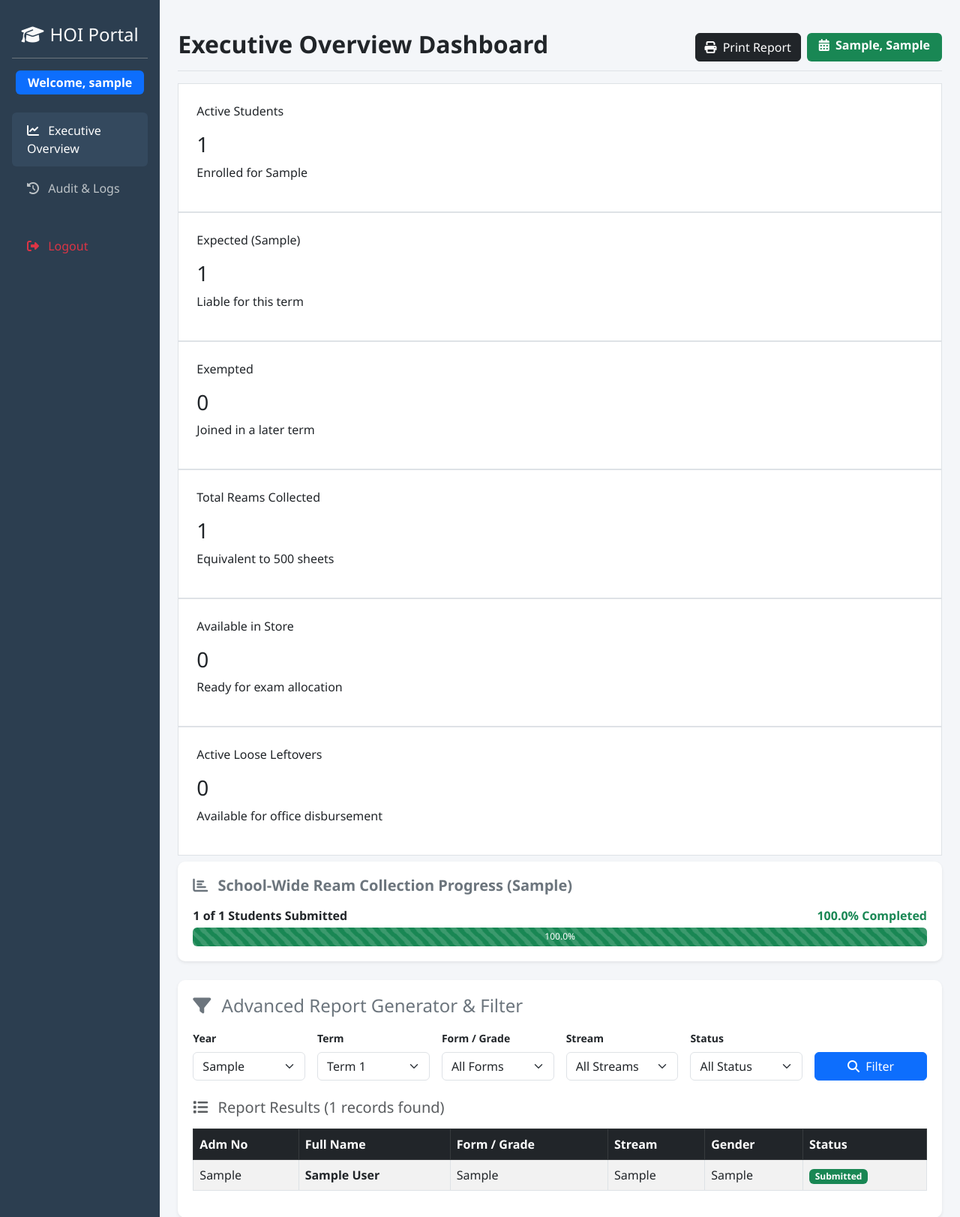
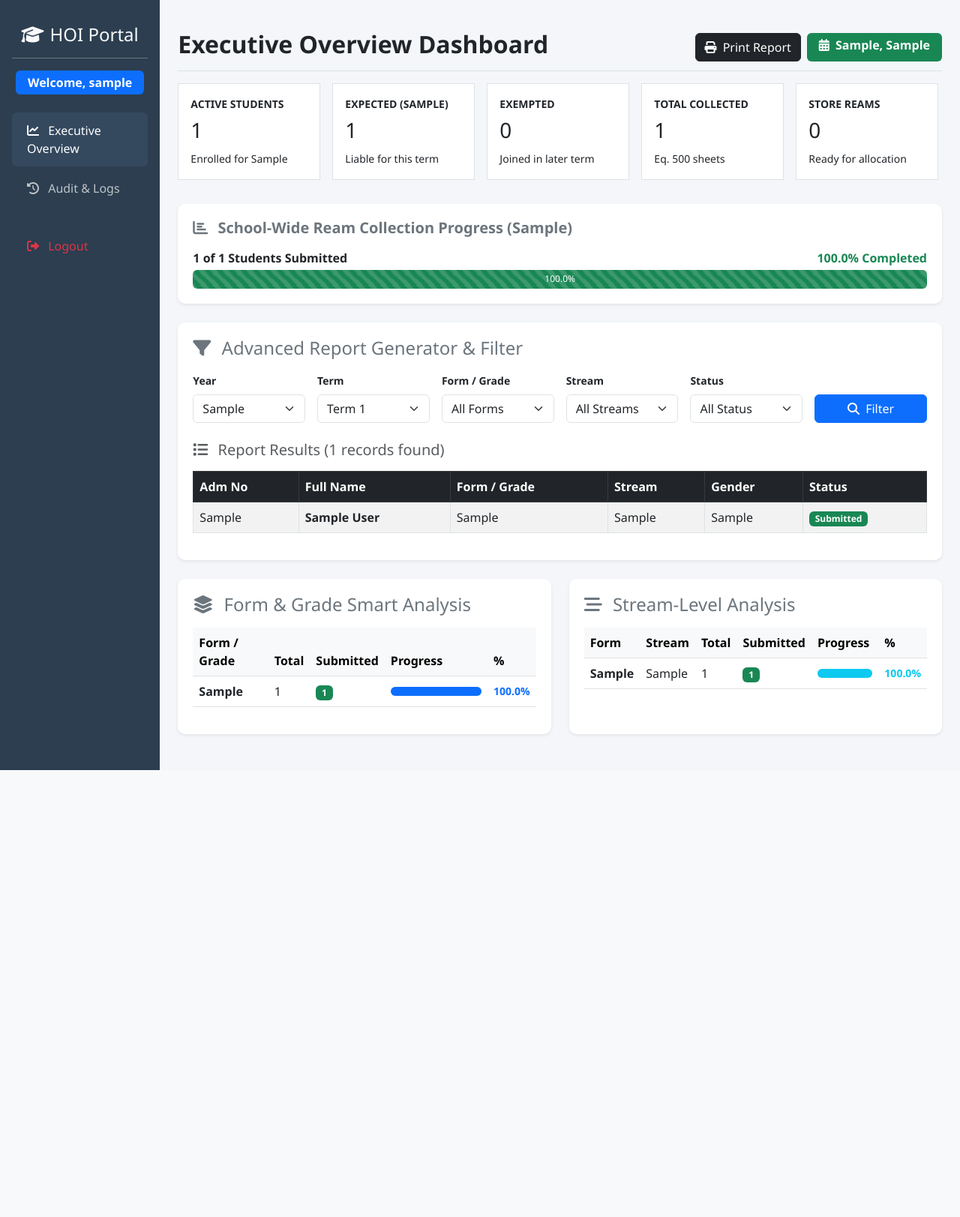
Before and after one commit to erickodhi/ALMERIC_REAM, a Flask app: page /portal/hoi in a window 1280 px wide. Shown: the top 1623 px of the page at 75% size. After the commit the page ends 1027 px from the top, so only its background shows below. Run offline with Flask 3, Linux system fonts and the light colour scheme; a user stored in the database is signed in; tables that the repository leaves empty hold one stand-in row (values such as "Sample post").

Commit message:
Force all 6 HOI cards into a single unyielding horizontal row

```diff
--- a/templates/hoi_dashboard.html
+++ b/templates/hoi_dashboard.html
@@ -79,49 +79,50 @@
             {% endwith %}
 
             <!-- KPI Metric Cards -->
-            <div class="flex flex-nowrap overflow-x-auto gap-4 mb-6 pb-2 w-full">
+            <div style="display: flex; flex-wrap: nowrap; overflow-x: auto; gap: 1rem;" class="mb-4 pb-2 w-full">
 
                 <!-- Card 1: Active Students -->
-                <div class="bg-white p-4 rounded-xl border-l-4 border-l-blue-500 border border-slate-200 shadow-xs flex-1 min-w-[200px]">
-                    <p class="text-xs font-bold text-slate-500 uppercase tracking-wider">Active Students</p>
-                    <h3 class="text-xl font-bold text-slate-800 mt-1">{{ total_students }}</h3>
-                    <p class="text-[11px] text-slate-400 mt-0.5">Enrolled for {{ selected_year }}</p>
+                <div class="bg-white p-3 rounded-xl border-l-4 border-l-blue-500 border border-slate-200 shadow-xs" style="flex: 0 0 190px;">
+                    <div class="text-slate-500 small text-uppercase fw-bold text-xs">Active Students</div>
+                    <div class="h3 font-weight-bold text-slate-800 mt-2 text-xl">{{ total_students }}</div>
+                    <small class="text-slate-400 text-[11px]">Enrolled for {{ selected_year }}</small>
                 </div>
 
                 <!-- Card 2: Expected Reams -->
-                <div class="bg-white p-4 rounded-xl border-l-4 border-l-indigo-500 border border-slate-200 shadow-xs flex-1 min-w-[200px]">
-                    <p class="text-xs font-bold text-slate-500 uppercase tracking-wider">Expected ({{ selected_term }})</p>
-                    <h3 class="text-xl font-bold text-indigo-600 mt-1">{{ expected_reams_count }}</h3>
-                    <p class="text-[11px] text-slate-400 mt-0.5">Liable for this term</p>
+                <div class="bg-white p-3 rounded-xl border-l-4 border-l-indigo-500 border border-slate-200 shadow-xs" style="flex: 0 0 190px;">
+                    <div class="text-slate-500 small text-uppercase fw-bold text-xs">Expected ({{ selected_term }})</div>
+                    <div class="h3 font-weight-bold text-indigo-600 mt-2 text-xl">{{ expected_reams_count }}</div>
+                    <small class="text-slate-400 text-[11px]">Liable for this term</small>
                 </div>
 
                 <!-- Card 3: Exempted Students -->
-                <div class="bg-white p-4 rounded-xl border-l-4 border-l-amber-500 border border-slate-200 shadow-xs flex-1 min-w-[200px]">
-                    <p class="text-xs font-bold text-slate-500 uppercase tracking-wider">Exempted</p>
-                    <h3 class="text-xl font-bold text-amber-600 mt-1">{{ exempted_count }}</h3>
-                    <p class="text-[11px] text-slate-400 mt-0.5">Joined in a later term</p>
+                <div class="bg-white p-3 rounded-xl border-l-4 border-l-amber-500 border border-slate-200 shadow-xs" style="flex: 0 0 190px;">
+                    <div class="text-slate-500 small text-uppercase fw-bold text-xs">Exempted</div>
+                    <div class="h3 font-weight-bold text-amber-600 mt-2 text-xl">{{ exempted_count }}</div>
+                    <small class="text-slate-400 text-[11px]">Joined in later term</small>
                 </div>
 
                 <!-- Card 4: Total Reams Collected -->
-                <div class="bg-white p-4 rounded-xl border-l-4 border-l-emerald-500 border border-slate-200 shadow-xs flex-1 min-w-[200px]">
-                    <p class="text-xs font-bold text-slate-500 uppercase tracking-wider">Total Reams Collected</p>
-                    <h3 class="text-xl font-bold text-emerald-600 mt-1">{{ total_reams_collected }}</h3>
-                    <p class="text-[11px] text-slate-400 mt-0.5">Equivalent to {{ total_reams_collected * 500 }} sheets</p>
+                <div class="bg-white p-3 rounded-xl border-l-4 border-l-emerald-500 border border-slate-200 shadow-xs" style="flex: 0 0 190px;">
+                    <div class="text-slate-500 small text-uppercase fw-bold text-xs">Total Collected</div>
+                    <div class="h3 font-weight-bold text-emerald-600 mt-2 text-xl">{{ total_reams_collected }}</div>
+                    <small class="text-slate-400 text-[11px]">Eq. {{ total_reams_collected * 500 }} sheets</small>
                 </div>
 
                 <!-- Card 5: Available Reams in Store -->
-                <div class="bg-white p-4 rounded-xl border-l-4 border-l-yellow-500 border border-slate-200 shadow-xs flex-1 min-w-[200px]">
-                    <p class="text-xs font-bold text-slate-500 uppercase tracking-wider">Available in Store</p>
-                    <h3 class="text-xl font-bold text-yellow-600 mt-1">{{ available_store_reams }}</h3>
-                    <p class="text-[11px] text-slate-400 mt-0.5">Ready for exam allocation</p>
+                <div class="bg-white p-3 rounded-xl border-l-4 border-l-yellow-500 border border-slate-200 shadow-xs" style="flex: 0 0 190px;">
+                    <div class="text-slate-500 small text-uppercase fw-bold text-xs">Store Reams</div>
+                    <div class="h3 font-weight-bold text-yellow-600 mt-2 text-xl">{{ available_store_reams }}</div>
+                    <small class="text-slate-400 text-[11px]">Ready for allocation</small>
                 </div>
 
                 <!-- Card 6: Active Loose Leftovers -->
-                <div class="bg-white p-4 rounded-xl border-l-4 border-l-cyan-500 border border-slate-200 shadow-xs flex-1 min-w-[200px]">
-                    <p class="text-xs font-bold text-slate-500 uppercase tracking-wider">Active Loose Leftovers</p>
-                    <h3 class="text-xl font-bold text-cyan-600 mt-1">{{ active_loose_sheets }}</h3>
-                    <p class="text-[11px] text-slate-400 mt-0.5">Available for office disbursement</p>
+                <div class="bg-white p-3 rounded-xl border-l-4 border-l-cyan-500 border border-slate-200 shadow-xs" style="flex: 0 0 190px;">
+                    <div class="text-slate-500 small text-uppercase fw-bold text-xs">Loose Leftovers</div>
+                    <div class="h3 font-weight-bold text-cyan-600 mt-2 text-xl">{{ active_loose_sheets }}</div>
+                    <small class="text-slate-400 text-[11px]">Office disbursement</small>
                 </div>
+
             </div>
             <!-- School-Wide Collection Progress Card -->
             <div class="content-box">
```
